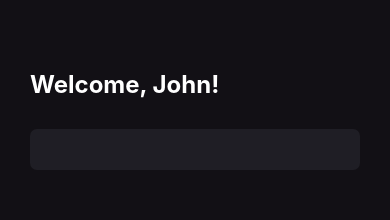
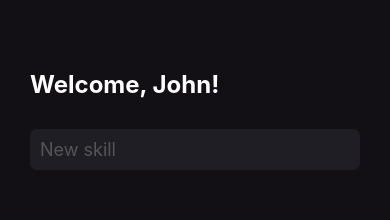
Before and after one commit to filipebteixeira98/myskills, a React Native app: screen / in a window 390 px wide. Shown: the top 220 px of the page. Built offline with nearby package versions, Linux system fonts and the light colour scheme.

Commit message:
chore(home): add placeholder property to TextInput component

```diff
--- a/src/pages/Home.js
+++ b/src/pages/Home.js
@@ -6,7 +6,7 @@ export function Home() {
     <>
       <View style={styles.container}>
         <Text style={styles.title}>Welcome, John!</Text>
-        <TextInput style={styles.input} />
+        <TextInput style={styles.input} placeholder='New skill' placeholderTextColor="#555" />
       </View>
     </>
   );
```
